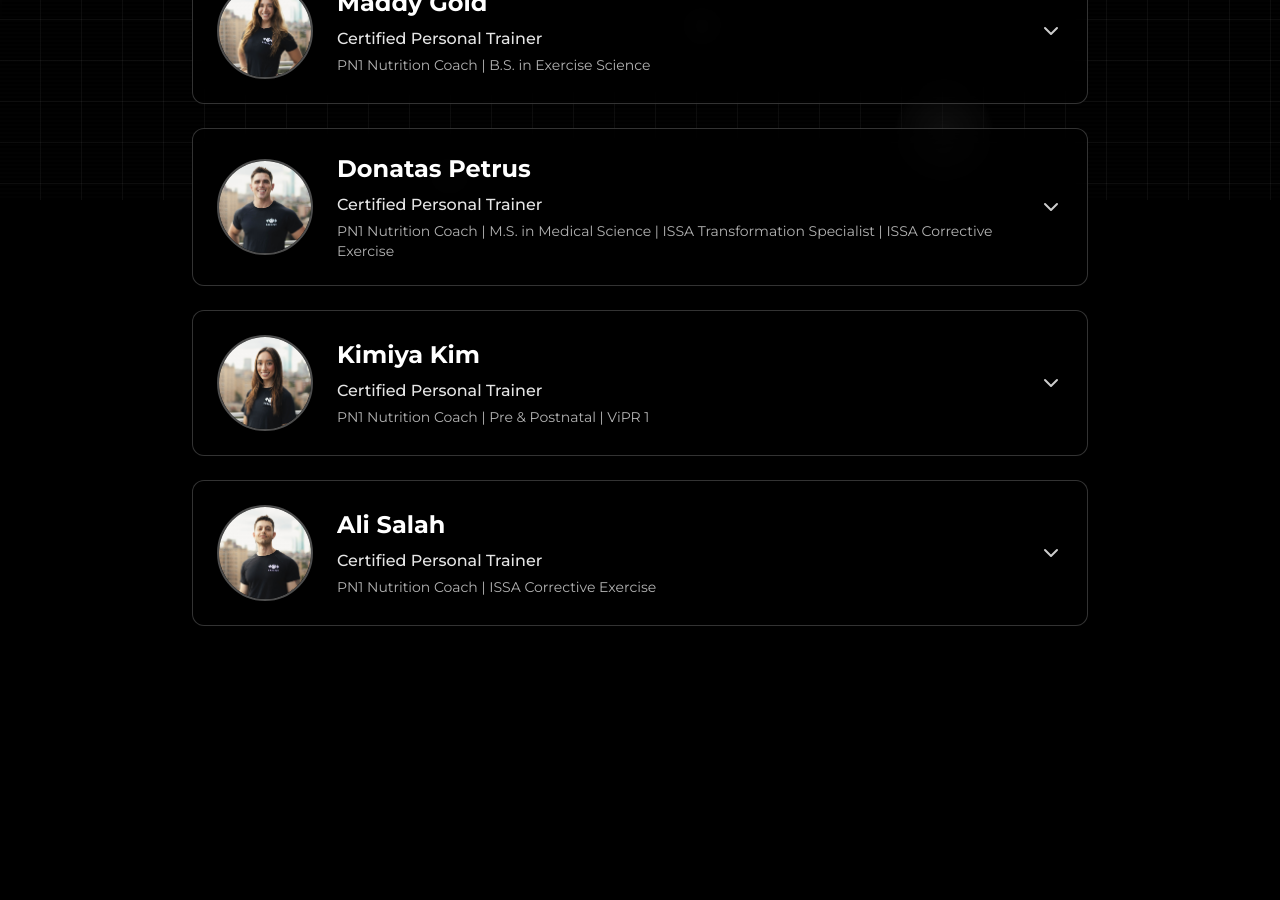
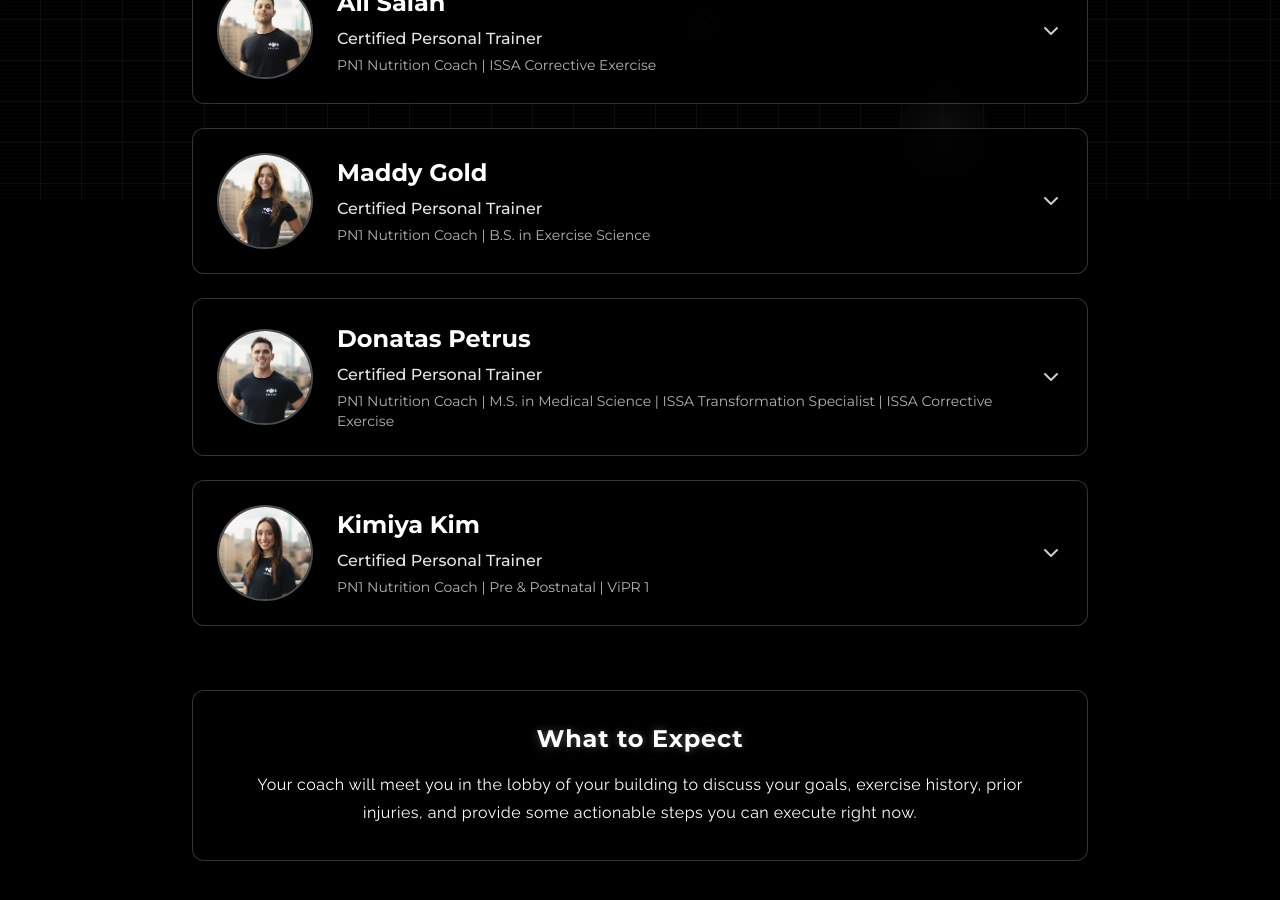
Before and after one commit to execfit/Website1, a Next.js app: page /inviteaccesstobook in a window 1280 px wide. Shown: the part 600-1500 px from the top of the page. Before the commit the page ends 1306 px from the top, so only its background shows below. Built offline with nearby package versions, Linux system fonts and the light colour scheme.

Commit message:
Changing order of coaches and added what to expect section on inviteaccess.

```diff
--- a/app/inviteaccesstobook/page.tsx
+++ b/app/inviteaccesstobook/page.tsx
@@ -18,6 +18,15 @@ export default function InviteAccessToBookPage() {
       image: "/images/chris-headshot.jpg",
       embedUrl:
         "https://start.execfitnow.com/a/booking/?serviceId=22790&staffId=2240915&embedded=true&iframe=true&web_embed=true",
+    },
+    {
+      id: "ali",
+      name: "Ali Salah",
+      title: "Certified Personal Trainer",
+      specialty: "PN1 Nutrition Coach | ISSA Corrective Exercise",
+      image: "/images/ali-headshot.jpg",
+      embedUrl:
+        "https://start.execfitnow.com/a/booking/?serviceId=22790&staffId=2293435&embedded=true&iframe=true&web_embed=true",
     },
     {
       id: "maddy",
@@ -46,15 +55,6 @@ export default function InviteAccessToBookPage() {
       image: "/images/kimi-headshot.jpg",
       embedUrl:
         "https://start.execfitnow.com/a/booking/?serviceId=22790&staffId=2275183&embedded=true&iframe=true&web_embed=true",
-    },
-    {
-      id: "ali",
-      name: "Ali Salah",
-      title: "Certified Personal Trainer",
-      specialty: "PN1 Nutrition Coach | ISSA Corrective Exercise",
-      image: "/images/ali-headshot.jpg",
-      embedUrl:
-        "https://start.execfitnow.com/a/booking/?serviceId=22790&staffId=2293435&embedded=true&iframe=true&web_embed=true",
     },
   ]
 
@@ -220,6 +220,19 @@ export default function InviteAccessToBookPage() {
                   </div>
                 ))}
               </div>
+
+              {/* Footer Information Section */}
+              <div className="mt-12 md:mt-16 max-w-4xl mx-auto">
+                <div className="bg-gradient-to-br from-black/60 to-black/40 backdrop-blur-md border border-white/20 rounded-xl p-6 md:p-8">
+                  <div className="text-center">
+                    <h3 className="text-xl md:text-2xl font-bold text-white mb-4 execfit-title-glow">What to Expect</h3>
+                    <p className="execfit-raleway-text execfit-black-glow text-base md:text-lg leading-relaxed max-w-3xl mx-auto">
+                      Your coach will meet you in the lobby of your building to discuss your goals, exercise history,
+                      prior injuries, and provide some actionable steps you can execute right now.
+                    </p>
+                  </div>
+                </div>
+              </div>
             </div>
           </section>
         </div>
```
